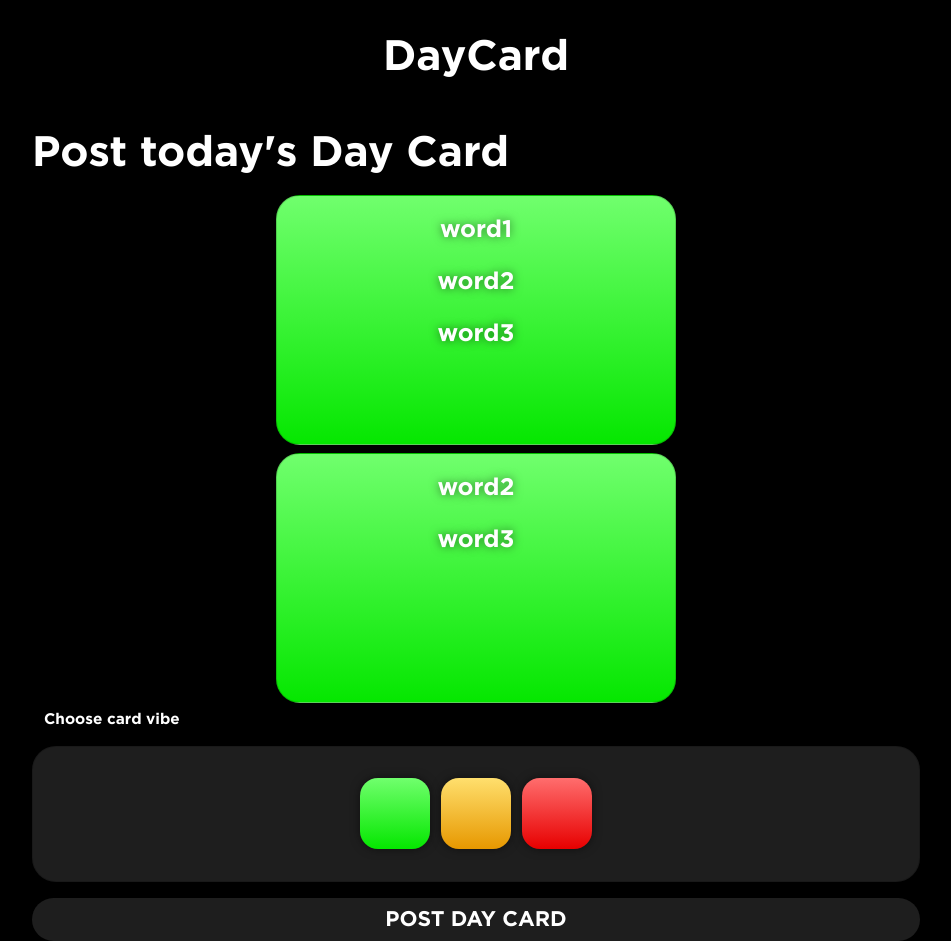
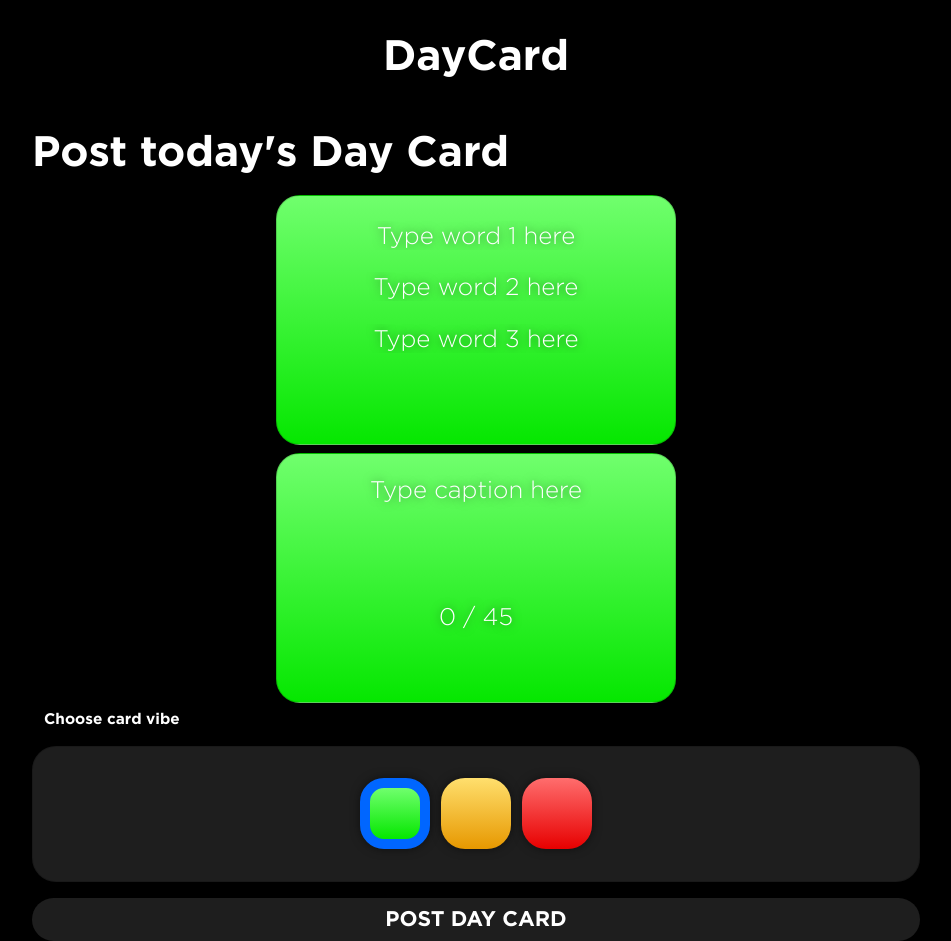
Before and after one commit to JacksonDam/daycard_wad_project, a Django app: page /post/ in a window 1280 px wide. Shown: the whole page, without its empty margins (164-1115 px from the left). Run offline with Django 4.2, Linux system fonts and the light colour scheme; some libraries are stand-ins or nearby versions.

Commit message:
more work on post view

```diff
--- a/static/css/bootstrap_overrides.css
+++ b/static/css/bootstrap_overrides.css
@@ -197,6 +197,51 @@ input[type="submit"] {
 	background-image: linear-gradient(180deg, #70FF6D 0%, #05E700 100%);
 }
 
+input[purpose="daycardfield"] {
+	border-radius: 20px;
+	color: white;
+	font-size: 24px;
+	font-weight: bold;
+	text-shadow: 0px 0px 10px rgba(0, 0, 0, 0.5);
+	height: 4vw;
+	width: 400px;
+	text-align: center;
+	background: transparent;
+}
+
+input[purpose="daycardfield"]::placeholder {
+	color: white;
+	font-size: 24px;
+	font-weight: normal;
+	text-shadow: 0px 0px 10px rgba(0, 0, 0, 0.5);
+}
+
+textarea[purpose="daycardcaptionfield"] {
+	border-radius: 20px;
+	color: white;
+	font-size: 24px;
+	font-weight: normal;
+	text-shadow: 0px 0px 10px rgba(0, 0, 0, 0.5);
+	height: 9.5vw;
+	width: 376px;
+	text-align: center;
+	background: transparent;
+	border: none;
+	outline: none;
+	resize: none;
+}
+
+textarea[purpose="daycardcaptionfield"]::placeholder {
+	color: white;
+	font-size: 24px;
+	font-weight: normal;
+	text-shadow: 0px 0px 10px rgba(0, 0, 0, 0.5);
+}
+
+#caption-length {
+	font-weight: normal;
+}
+
 .row[type="cardstrip"] {
 	animation: fadein 1s;
 }
@@ -227,7 +272,7 @@ input[type="submit"] {
 .btn.btn-dark[btntype="green-btn"] {
 	background: linear-gradient(180deg, #70FF6D 0%, #05E700 100%);
 	font-weight: bold;
-	border-radius: 18px;
+	border-radius: 24px;
 	border: none;
 	box-shadow: 0px 0px 10px rgba(0, 0, 0, 0.5);
 	min-height: 3vw;
@@ -236,12 +281,13 @@ input[type="submit"] {
 	width: 5.5vw;
 	margin-left: 0.33em;
 	margin-right: 0.33em;
+	border: 10px solid #0066FF;
 }
 
 .btn.btn-dark[btntype="amber-btn"] {
 	background: linear-gradient(180deg, #FFDF6D 0%, #E79800 100%);
 	font-weight: bold;
-	border-radius: 18px;
+	border-radius: 24px;
 	border: none;
 	box-shadow: 0px 0px 10px rgba(0, 0, 0, 0.5);
 	height: 5.5vw;
@@ -253,7 +299,7 @@ input[type="submit"] {
 .btn.btn-dark[btntype="red-btn"] {
 	background: linear-gradient(180deg, #FF6D6D 0%, #E70000 100%);
 	font-weight: bold;
-	border-radius: 18px;
+	border-radius: 24px;
 	border: none;
 	box-shadow: 0px 0px 10px rgba(0, 0, 0, 0.5);
 	height: 5.5vw;
@@ -269,3 +315,12 @@ input[type="submit"] {
 	border-radius: 24px;
 	border: none;
 }
+
+.card[type="preview"] {
+	background: linear-gradient(180deg, #70FF6D 0%, #05E700 100%);
+}
+
+input:focus::placeholder {
+    color: transparent;
+    text-shadow: none;
+}
--- /dev/null
+++ b/static/js/post-jquery.js
@@ -0,0 +1,29 @@
+$(document).ready(function() {
+    $("input").keypress(function(e) {
+        if (e.which === 32) {
+            return false;
+        };
+    });
+    $("#green-btn").click(function(){
+        $('.card[type="preview"]').css("background", "linear-gradient(180deg, #70FF6D 0%, #05E700 100%)");
+        $("#green-btn").css("border", "10px solid #0066FF");
+        $("#amber-btn").css("border", "none");
+        $("#red-btn").css("border", "none");
+    });
+    $("#amber-btn").click(function(){
+        $('.card[type="preview"]').css("background", "linear-gradient(180deg, #FFDF6D 0%, #E79800 100%)");
+        $("#green-btn").css("border", "none");
+        $("#amber-btn").css("border", "10px solid #0066FF");
+        $("#red-btn").css("border", "none");
+    });
+    $("#red-btn").click(function(){
+        $('.card[type="preview"]').css("background", "linear-gradient(180deg, #FF6D6D 0%, #E70000 100%)");
+        $("#green-btn").css("border", "none");
+        $("#amber-btn").css("border", "none");
+        $("#red-btn").css("border", "10px solid #0066FF");
+    });
+    $("textarea").on('input', function() {
+        var text = ($('#daycardcaptionfield').val().length);
+        $('#caption-length').text(text.toString() + " / 45");
+    });
+});
--- a/templates/daycard/base.html
+++ b/templates/daycard/base.html
@@ -46,6 +46,7 @@
 	    {% block contextual %}
 		{% endblock %}
 		<script src="{% static "js/jquery-3.6.3.min.js" %}" crossorigin="anonymous"></script>
+		<script src="https://code.jquery.com/color/jquery.color-2.2.0.min.js" integrity="sha256-aSe2ZC5QeunlL/w/7PsVKmV+fa0eDbmybn/ptsKHR6I=" crossorigin="anonymous"></script>
 		<script src="https://cdn.jsdelivr.net/npm/bootstrap@5.2.3/dist/js/bootstrap.bundle.min.js" integrity="sha384-kenU1KFdBIe4zVF0s0G1M5b4hcpxyD9F7jL+jjXkk+Q2h455rYXK/7HAuoJl+0I4" crossorigin="anonymous"></script>
 		<script src="{% static "js/daycard-jquery.js" %}" crossorigin="anonymous"></script>
 		{% block contextual_js %}
--- a/templates/daycard/post.html
+++ b/templates/daycard/post.html
@@ -12,19 +12,19 @@
 				<h4>Post today's Day Card</h4>
 			</div>
 			<div class="col-xxl-4 d-flex mx-auto justify-content-center">
-				<div class="card" type="green">
+				<div class="card d-flex mx-auto align-items-center" type="preview">
 				    <div class="card-body text-center">
-					    <p class="card-text">word1</p>
-					    <p class="card-text">word2</p>
-					    <p class="card-text">word3</p>
+					    <input type="text" purpose="daycardfield" placeholder="Type word 1 here" maxlength="20">
+					    <input type="text" purpose="daycardfield" placeholder="Type word 2 here" maxlength="20">
+					    <input type="text" purpose="daycardfield" placeholder="Type word 3 here" maxlength="20">
 					</div>
 			    </div>
 	        </div>
 			<div class="col-xxl-4 d-flex mx-auto justify-content-center">
-				<div class="card" type="green">
+				<div class="card d-flex mx-auto align-items-center" type="preview">
 				    <div class="card-body text-center">
-					    <p class="card-text">word2</p>
-					    <p class="card-text">word3</p>
+					    <textarea type="text" id="daycardcaptionfield" purpose="daycardcaptionfield" placeholder="Type caption here" maxlength="45"></textarea>
+					    <p class="card-text" id="caption-length">0 / 45</p>
 					</div>
 			    </div>
 	        </div>
@@ -36,9 +36,9 @@
 					<div class="g-2"></div>
 					<div class="card d-flex mx-auto align-items-center justify-content-center" type="colour-picker">
 						<div class="card-body d-flex mx-auto align-items-center justify-content-center">
-				    		<button type="button" class="btn btn-dark" btntype="green-btn" data-colour="0"></button>
-				    		<button type="button" class="btn btn-dark" btntype="amber-btn" data-colour="1"></button>
-				    		<button type="button" class="btn btn-dark" btntype="red-btn" data-colour="2"></button>
+				    		<button type="button" class="btn btn-dark" btntype="green-btn" id="green-btn" data-colour="0"></button>
+				    		<button type="button" class="btn btn-dark" btntype="amber-btn" id="amber-btn" data-colour="1"></button>
+				    		<button type="button" class="btn btn-dark" btntype="red-btn" id="red-btn" data-colour="2"></button>
 				    	</div>
 					</div>
 					<div class="g-3"></div>
@@ -47,3 +47,6 @@
 			</div>
         </div>
 {% endblock %}
+{% block contextual_js %}
+	<script src="{% static "js/post-jquery.js" %}" crossorigin="anonymous"></script>
+{% endblock %}
```
Also changed, not shown: daycard/migrations/0004_alter_daycard_options.py (added).
